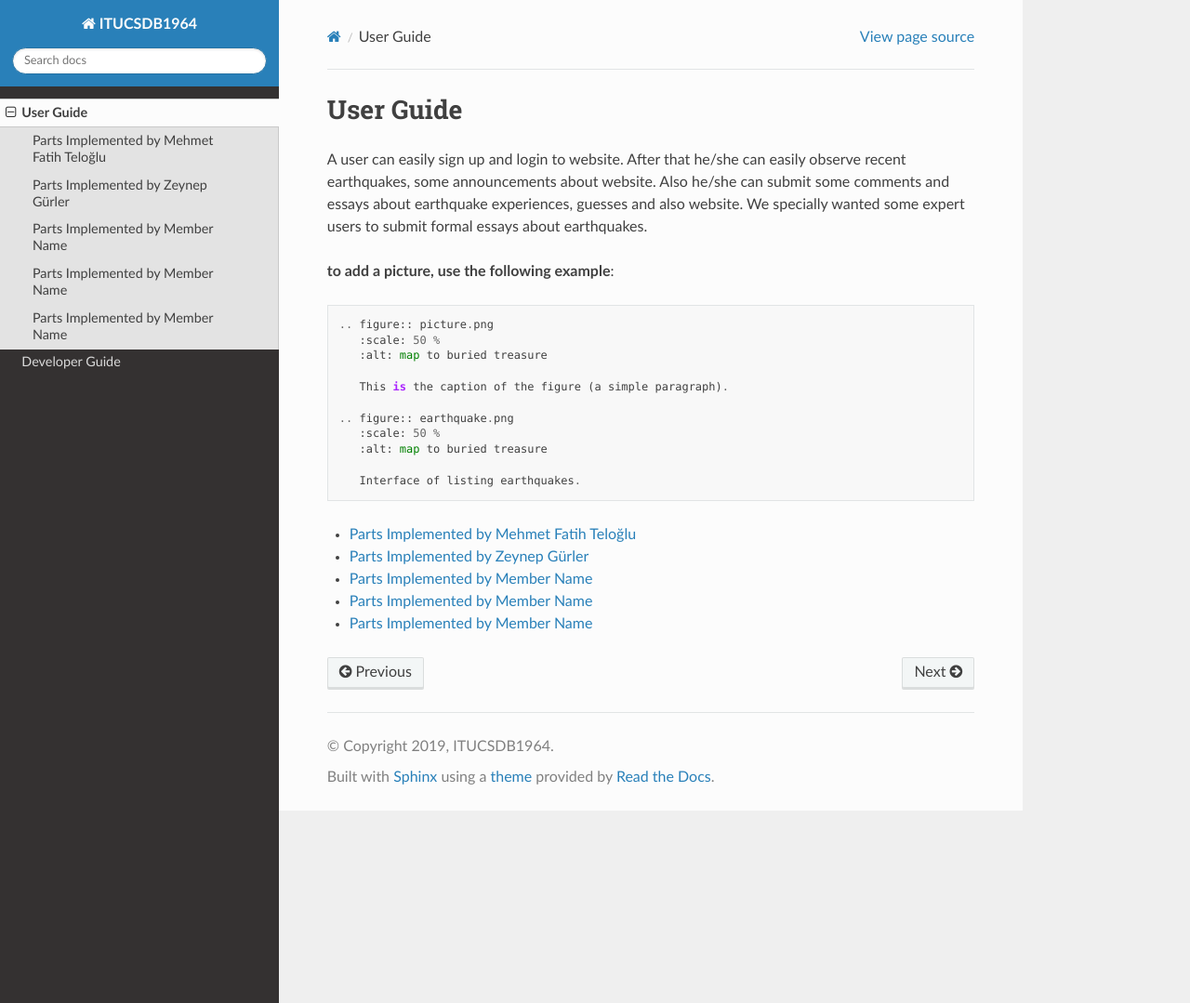
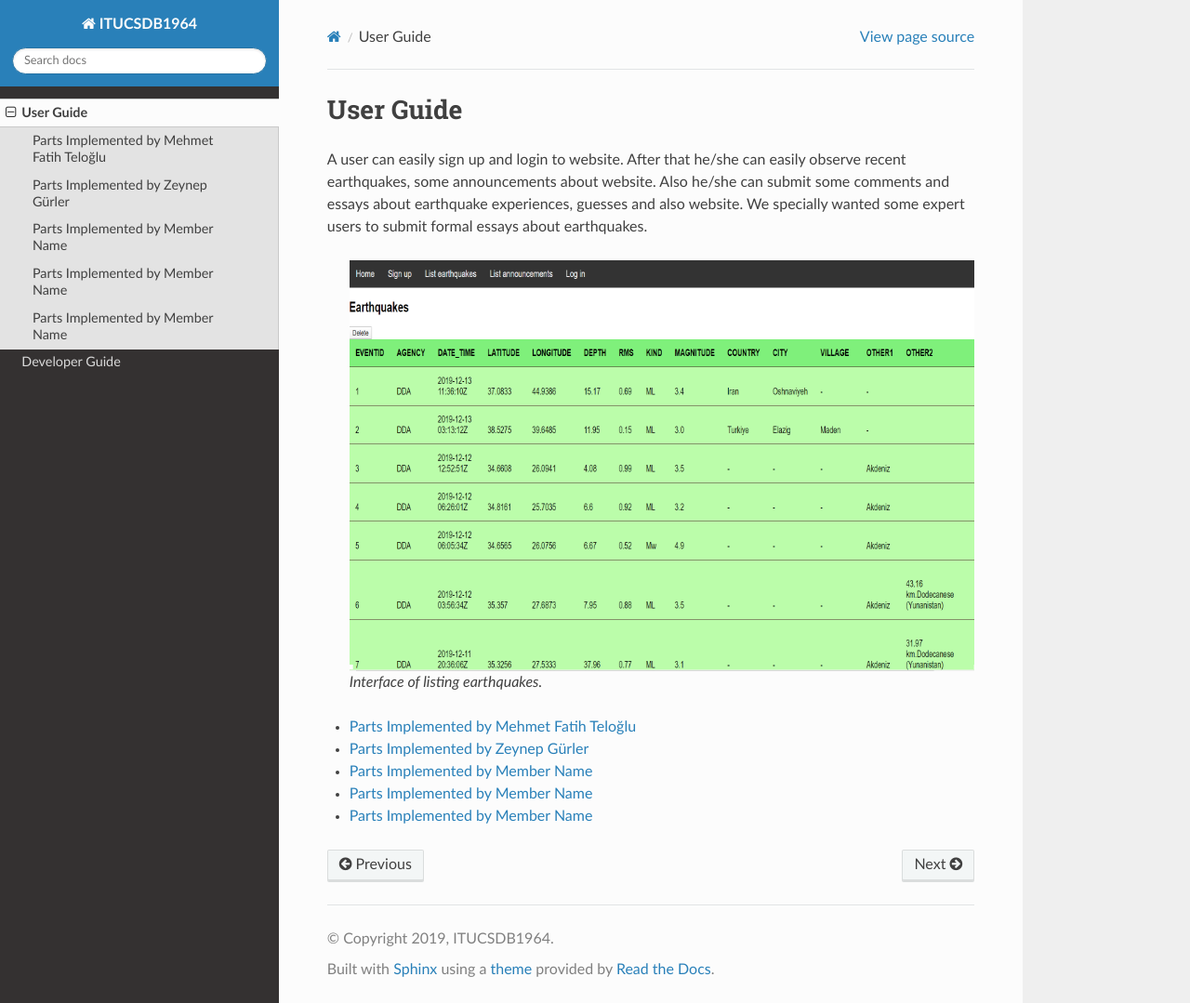
Before and after one commit to itucsdb1964/earthquake, a Sphinx documentation site: the page built from docs/source/user/index.rst, in a window 1280 px wide and 1079 px high. Shown: the whole window at 93% size. Built offline with Sphinx 7.4.7 and the Read the Docs theme 2.0.0, drawn with Linux system fonts in a browser that asks for light colours.

Commit message:
Update index.rst

```diff
--- a/docs/source/user/index.rst
+++ b/docs/source/user/index.rst
@@ -2,14 +2,6 @@ User Guide
 ==========
 
 A user can easily sign up and login to website. After that he/she can easily observe recent earthquakes, some announcements about website. Also he/she can submit some comments and essays about earthquake experiences, guesses and also website. We specially wanted some expert users to submit formal essays about earthquakes.
-
-**to add a picture, use the following example**::
-
-   .. figure:: picture.png
-      :scale: 50 %
-      :alt: map to buried treasure
-
-      This is the caption of the figure (a simple paragraph).
 
    .. figure:: earthquake.png
       :scale: 50 %
```
